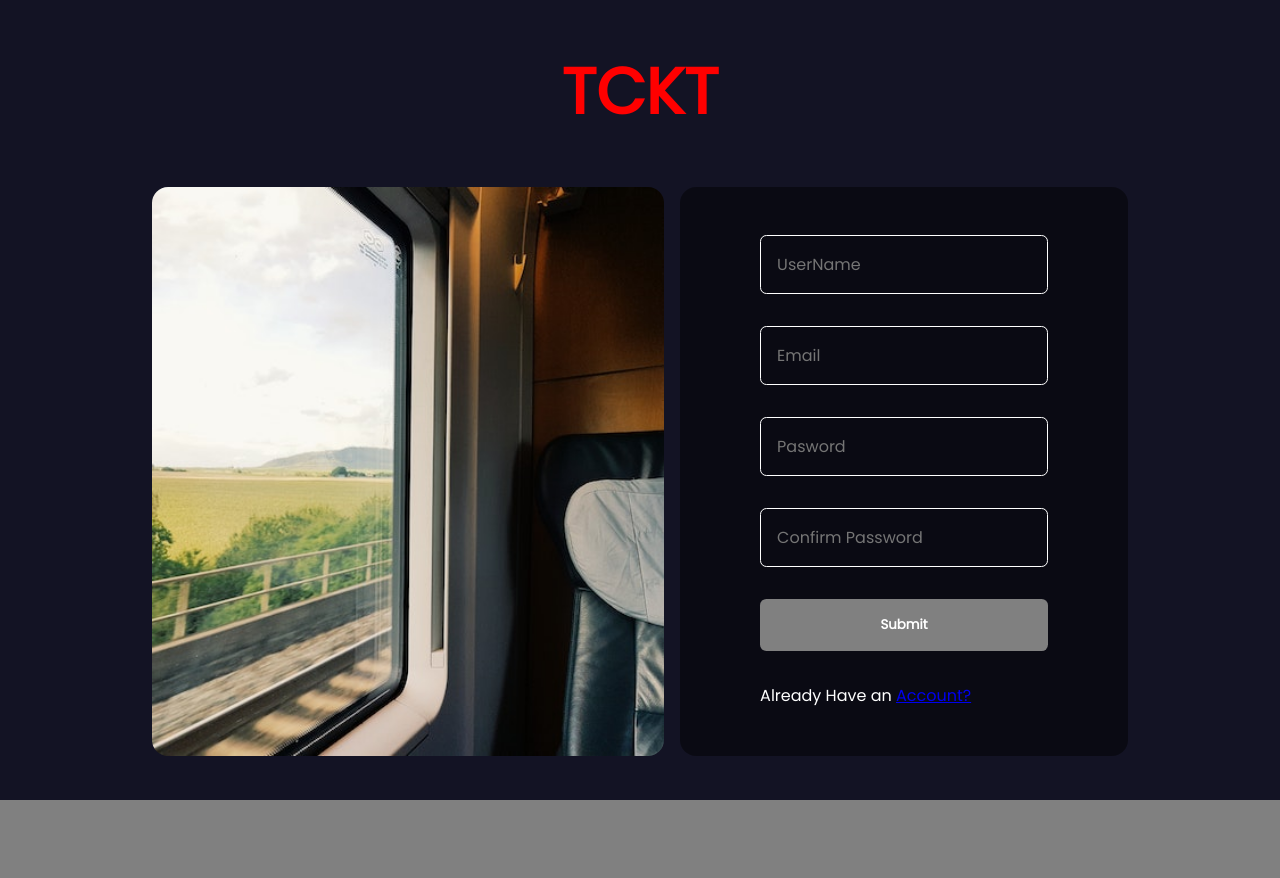
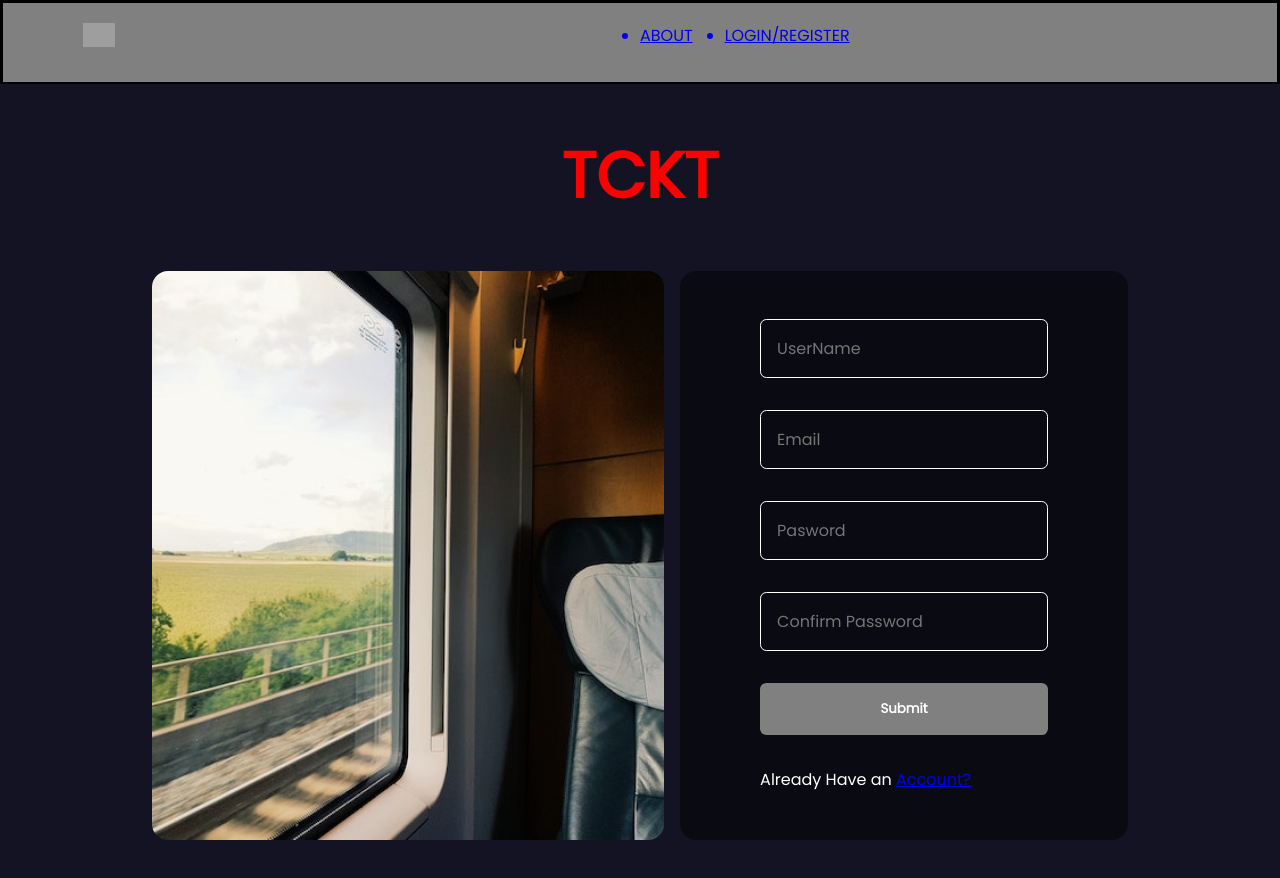
Before and after one commit to kaunfused/train, a React (Vite) app: page / in a window 1280 px wide. Shown: the top 878 px of the page. Before the commit the page ends 800 px from the top, so only its background shows below. Built offline with nearby package versions, Linux system fonts and the light colour scheme; grey boxes are pictures that could not be loaded.

Commit message:
new changes

```diff
--- /dev/null
+++ b/src/components/Base.jsx
@@ -0,0 +1,13 @@
+import { Outlet } from "react-router-dom";
+import Navbar from "./Navbar";
+
+function Base() {
+  return (
+    <>
+      <Navbar />
+      <Outlet />
+    </>
+  );
+}
+
+export default Base;
--- a/src/components/index.js
+++ b/src/components/index.js
@@ -3,3 +3,4 @@ export { default as Login } from "./login";
 export { default as Home } from "./home";
 export { default as Trains } from "./Trains";
 export { default as Booking } from "./Booking";
+export { default as Base } from "./Base";
```
Also changed, not shown: src/App.jsx (+9 -1 lines).
